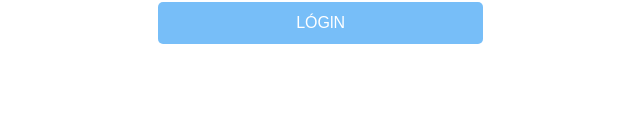
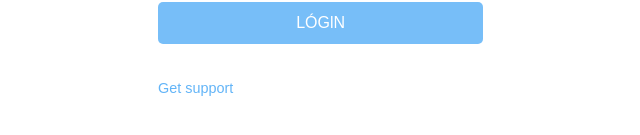
Before and after one commit to raydes80/round, a React (Create React App) app: page / in a window 1280 px wide. Shown: the part 401-536 px from the top of the page, without its empty margins (321-961 px from the left). Built offline with nearby package versions, Linux system fonts and the light colour scheme; the HTML template or start-up script is replaced by a standard one.

Commit message:
get support update

```diff
--- a/src/App.js
+++ b/src/App.js
@@ -132,6 +132,8 @@ function App() {
             }
 
           </button>
+
+          <div><a href='#'>Get support</a></div>
           {pwdError && <div className='error'>Incorrect pássword, Try again</div>}
 
       </form>
--- a/src/index.css
+++ b/src/index.css
@@ -28,6 +28,14 @@ input {
 input:focus {
   outline: 1px solid #2196F3;
   border: none
+}
+
+a {
+  text-decoration: none;
+  color: #2195f3b4;
+  font-size: .9rem;
+  margin-top: 10px;
+  text-align: center;
 }
 
 .general {
@@ -110,8 +118,6 @@ input:focus {
   opacity: 0;
 }
 
-
-
 .timeout span {
   color: black;
 }
```
